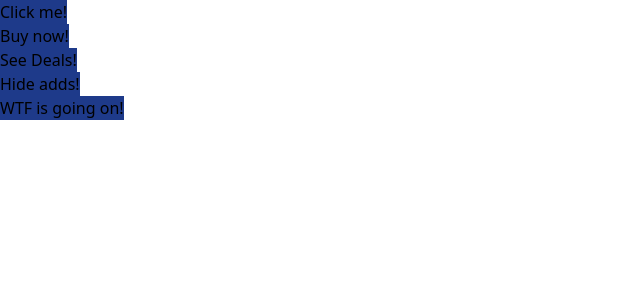
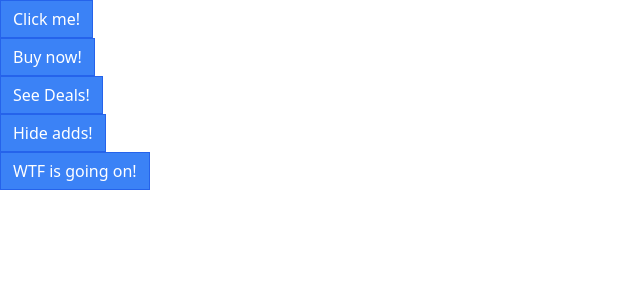
Before and after one commit to VsevolodPantjukhin/comps, a React (Create React App) app: page / in a window 1280 px wide. Shown: the top 300 px of the page, without its empty margins (0-640 px from the left). Built offline with nearby package versions, Linux system fonts and the light colour scheme.

Commit message:
Review on Styling

```diff
--- a/src/components/Button/Button.js
+++ b/src/components/Button/Button.js
@@ -10,7 +10,11 @@ const Button = ({
   outline,
   rounded,
 }) => {
-  return <button className="bg-blue-900">{children}</button>;
+  return (
+    <button className="px-3 py-1.5 border border-blue-600 bg-blue-500 text-white">
+      {children}
+    </button>
+  );
 };
 
 Button.propTypes = {
```
